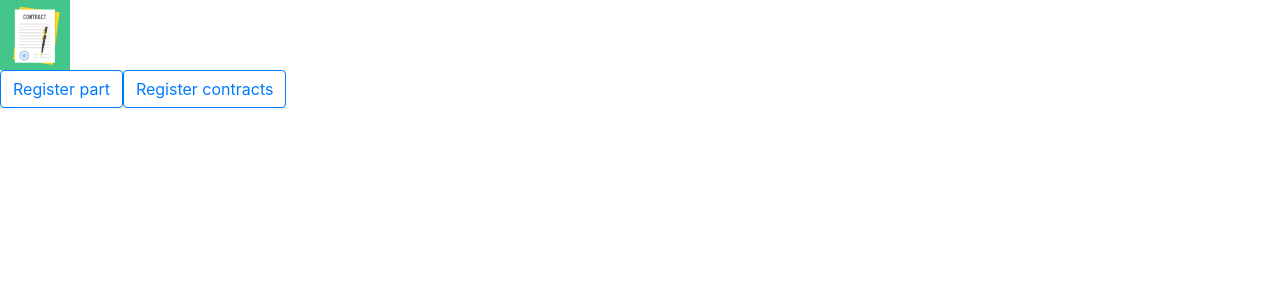
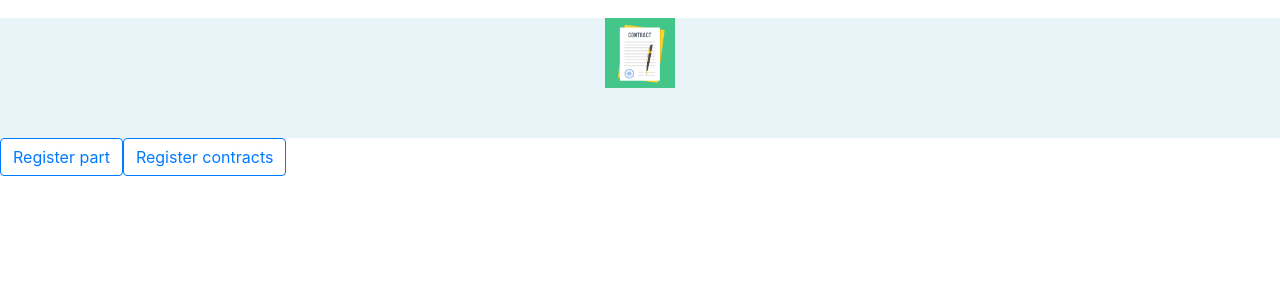
Before and after one commit to ypedroo/contracts, a React (Create React App) app: page / in a window 1280 px wide. Shown: the top 300 px of the page. Built offline with nearby package versions, Linux system fonts and the light colour scheme.

Commit message:
Decoupling styled from the header

```diff
--- a/src/components/Header.js
+++ b/src/components/Header.js
@@ -1,27 +1,12 @@
 import React, { Component } from 'react';
 import logo from '../assets/logo.png';
-import styled from 'styled-components';
-
-const Container = styled.div`
-postion: absolute;
-width:100%;
-height: 100%;
-display: inline-block;
-margin-botton: 70px;
-`
-
-const Img = styled.img`
-margin-botton: 70px;
-width: 70px;
-`
-
-
+import {Container} from '../styles/styles';
 export default class Header extends Component {
     render() {
         return (
             <Container>
                 <div >
-                    <Img className="headerLogo" src={logo} alt="logo"></Img>
+                    <img className="headerLogo" src={logo} alt="logo"></img>
                 </div>
             </Container>
         );
--- a/src/styles/styles.js
+++ b/src/styles/styles.js
@@ -5,6 +5,7 @@ margin-top: 18px;
 width: 100%;
 text-align: center;
 display: inline-block;
+background-color: #e8f4f8;
 button{
     cursor: pointer;
     background: transparent;
@@ -35,5 +36,9 @@ span {
     text-shadow: -1px;
     color: red;
 }
+img {
+margin-bottom: 50px;
+width: 70px;
+}
 
 `;
```
